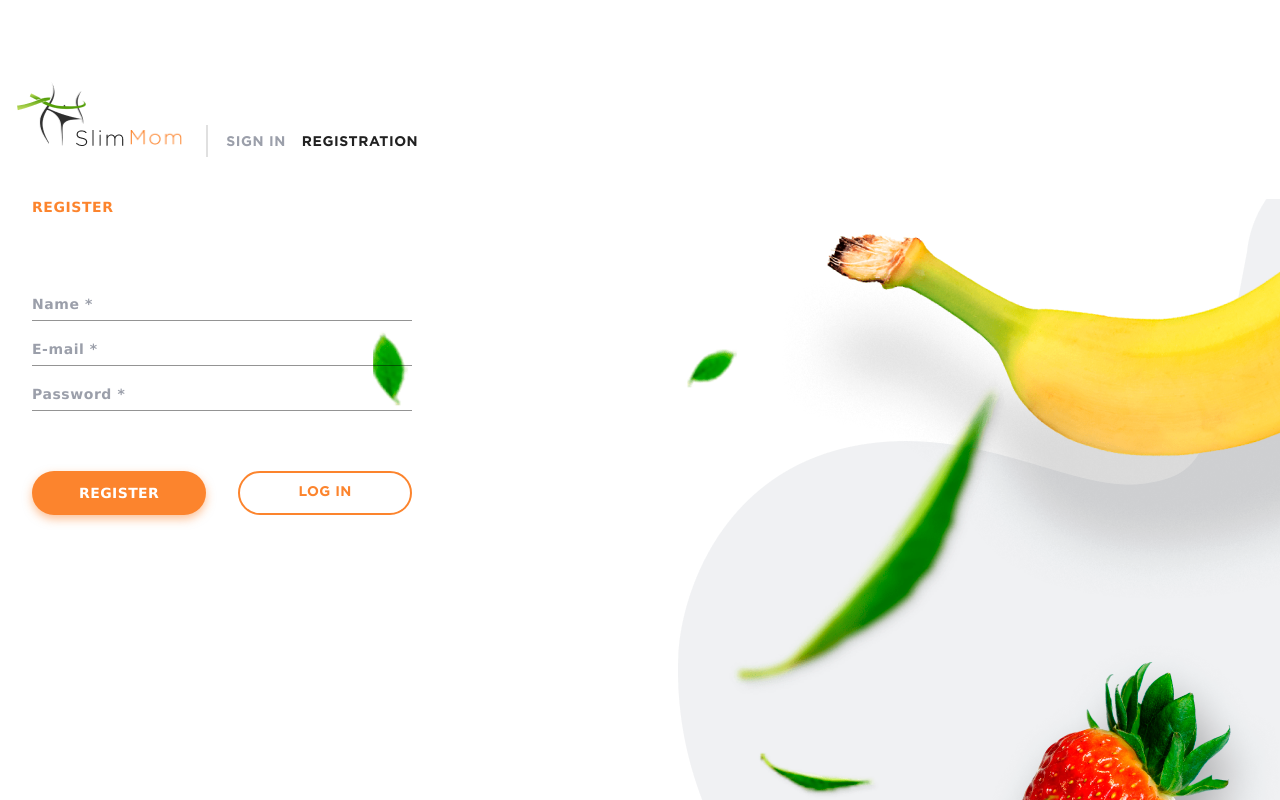
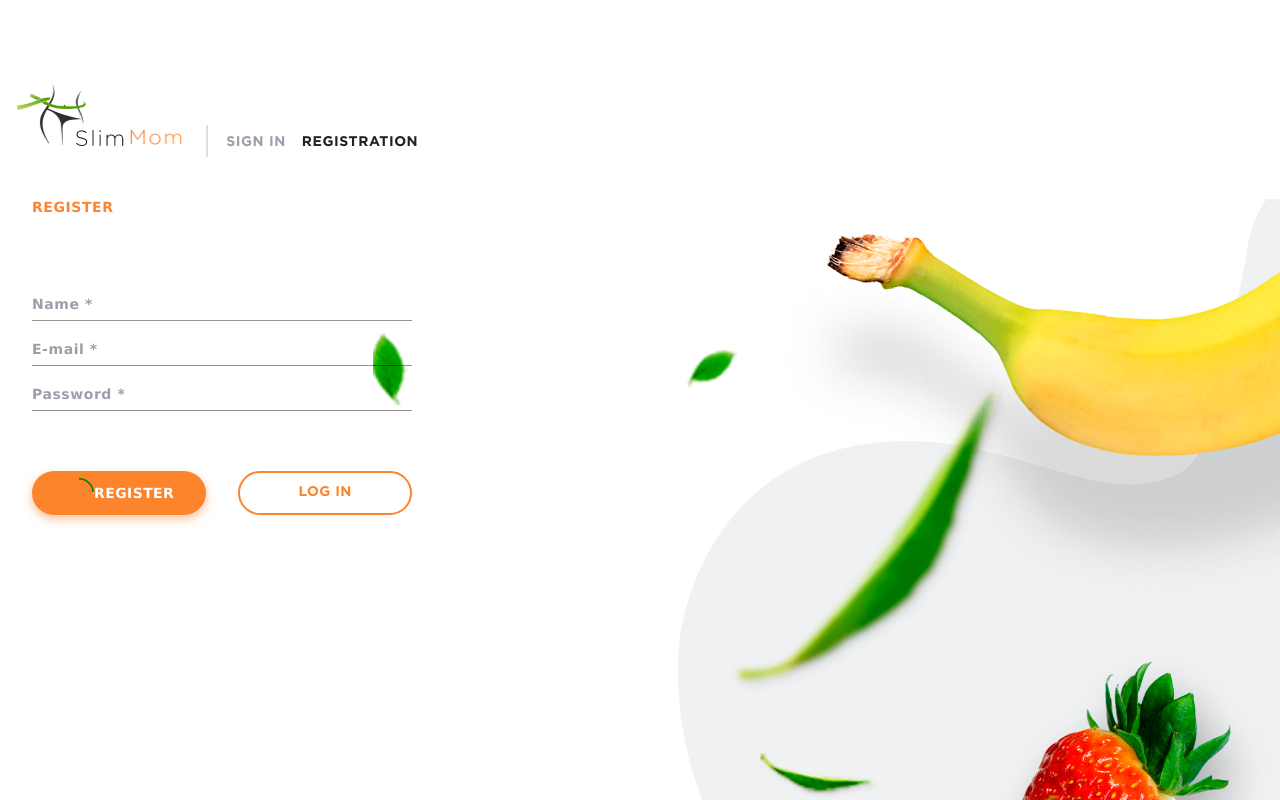
Before and after one commit to denyskuz/slimmom, a React (Create React App) app: page /signup in a window 1280 px wide. Shown: the top 800 px of the page. Built offline with nearby package versions, Linux system fonts and the light colour scheme; no server answers.

Commit message:
addSpinner

```diff
--- a/package.json
+++ b/package.json
@@ -15,6 +15,7 @@
     "@emotion/react": "^11.10.5",
     "@emotion/styled": "^11.10.5",
     "@hookform/resolvers": "^2.9.10",
+    "@material/circular-progress": "^14.0.0",
     "@mui/icons-material": "^5.11.0",
     "@mui/material": "^5.11.0",
     "@reduxjs/toolkit": "1.8.5",
@@ -30,6 +31,7 @@
     "react-helmet": "6.1.0",
     "react-helmet-async": "^1.3.0",
     "react-icons": "^4.4.0",
+    "react-loader-spinner": "^5.3.4",
     "react-redux": "8.0.4",
     "react-responsive": "^9.0.2",
     "react-router-dom": "6.4.1",
--- a/src/components/RegistrationForm/registrationForm.js
+++ b/src/components/RegistrationForm/registrationForm.js
@@ -8,6 +8,7 @@ import {
 import { register } from 'redux/services/operations';
 import { Form, ButtonBox, Input } from './registrationForm.styled';
 import { userRegisterSchema } from 'validation';
+import Spinner from 'components/Spinner';
 
 const RegisterForm = () => {
   const dispatch = useDispatch();
@@ -63,7 +64,10 @@ const RegisterForm = () => {
         }
       />
       <ButtonBox>
-        <ButtonPrimary type="submit">Register</ButtonPrimary>
+        <ButtonPrimary type="submit">
+          <Spinner />
+          Register
+        </ButtonPrimary>
         <ButtonSecondary type="button">
           <LinkButton to={'/login'}>Log in</LinkButton>
         </ButtonSecondary>
--- /dev/null
+++ b/src/components/Spinner/Spinner.js
@@ -0,0 +1,16 @@
+import { TailSpin } from 'react-loader-spinner';
+
+const Spinner = () => {
+  return (
+    <TailSpin
+      height="30"
+      width="30"
+      color="green"
+      ariaLabel="tail-spin-loading"
+      radius="1"
+      visible={true}
+    />
+  );
+};
+
+export default Spinner;
--- /dev/null
+++ b/src/components/Spinner/index.js
@@ -0,0 +1 @@
+export { default } from './Spinner';
```
Also changed, not shown: 1 other file (tests, documents, lock files or other folders).
